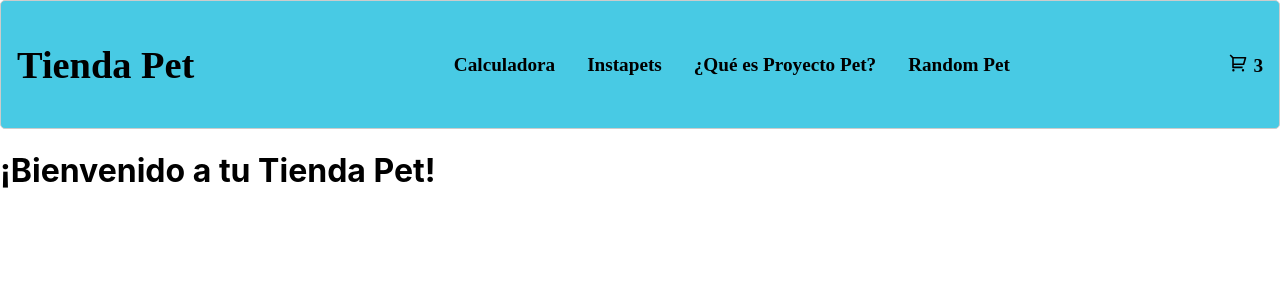
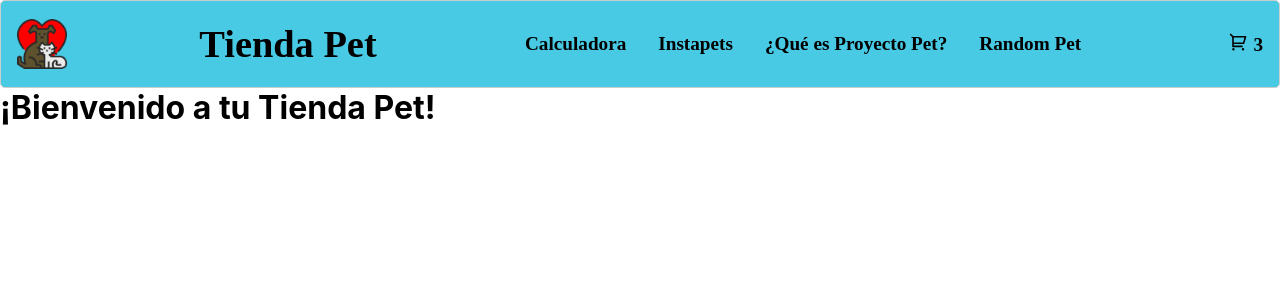
Before and after one commit to HolaKaths/React-PreEntrega2-RamirezArias, a React (Create React App) app: page / in a window 1280 px wide. Shown: the top 300 px of the page. Built offline with nearby package versions, Linux system fonts and the light colour scheme.

Commit message:
CSS y logo

```diff
--- a/src/components/NavBar/NavBar.css
+++ b/src/components/NavBar/NavBar.css
@@ -1,4 +1,3 @@
-
 header {
     display: flex;
     align-items: center;
@@ -11,12 +10,38 @@ header {
     padding: 1rem;
     border: 1px solid #ccc;
     border-radius: 5px;
-}
+  }
 
-li {
-    display:inline-block;
+  li {
+    display: inline-block;
     margin: 1rem;
     cursor: pointer;
     transition: background-color 0.3s ease;
+    color: black;
+  }
 
-}
+  li:hover {
+    background-color: #fff;
+    color: #48cae4;
+  }
+
+  header img {
+    height: 50px;
+    width: 50px;
+  }
+
+  ul {
+    display: flex;
+    justify-content: center;
+    align-items: center;
+    list-style: none;
+    margin: 0;
+    padding: 0;
+  }
+
+  h1 {
+    margin: 0;
+    color: black;
+    justify-content: center;
+    align-items: center;
+  }
--- a/src/components/NavBar/NavBar.jsx
+++ b/src/components/NavBar/NavBar.jsx
@@ -1,10 +1,12 @@
 import './NavBar.css'
 import CartWidget from '../CartWidget/CartWidget';
+import mascota from '../Images/mascota.png';
 
 const NavBar = () => {
 
     return (
         <header>
+            <img src={mascota} alt="Logo Pet" />
             <h1> Tienda Pet</h1>
             <nav>
                 <ul>
@@ -27,8 +29,4 @@ const NavBar = () => {
     );
 };
 
-
-
-
-
 export default NavBar
```
Also changed, not shown: src/components/Images/mascota.png (added).
